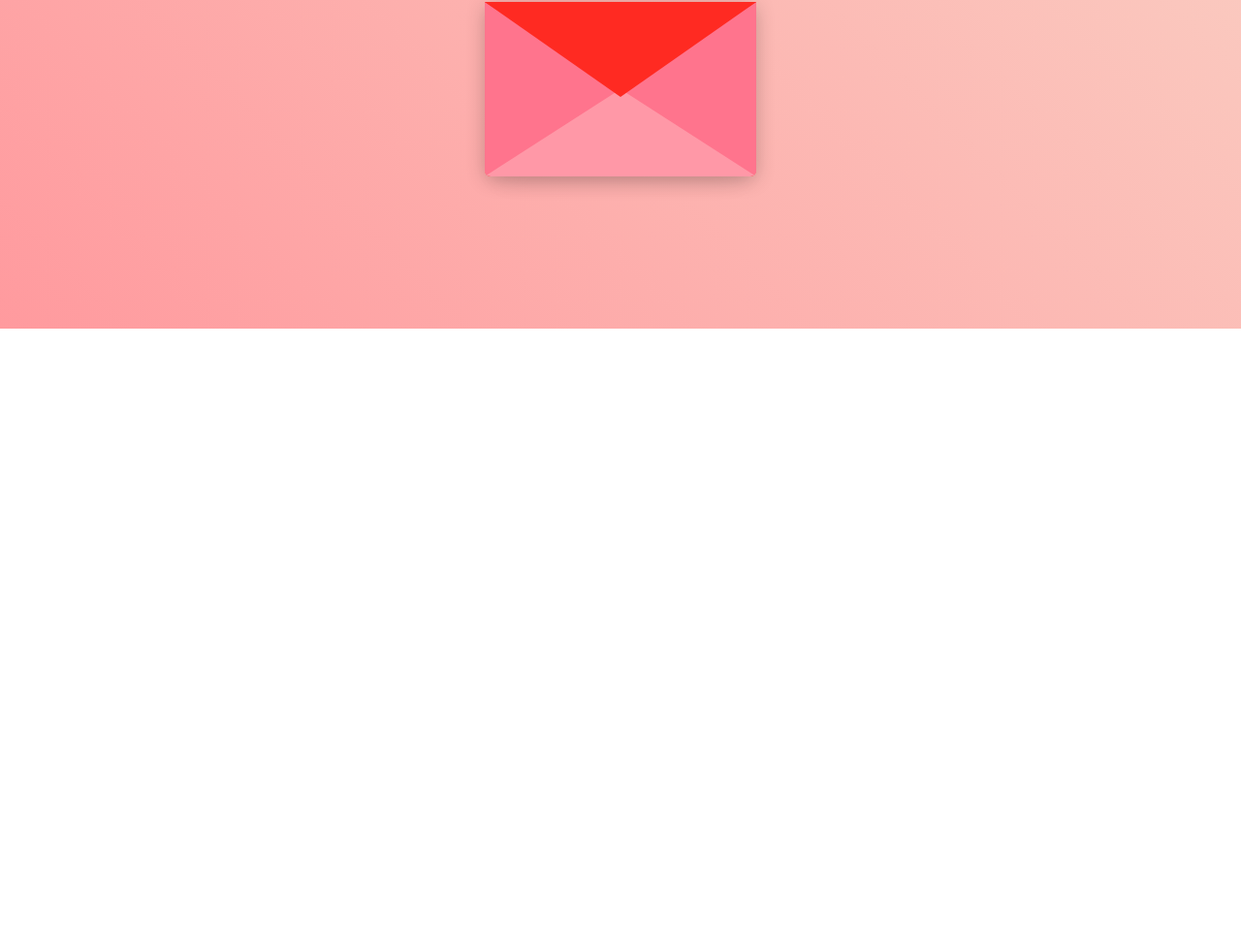
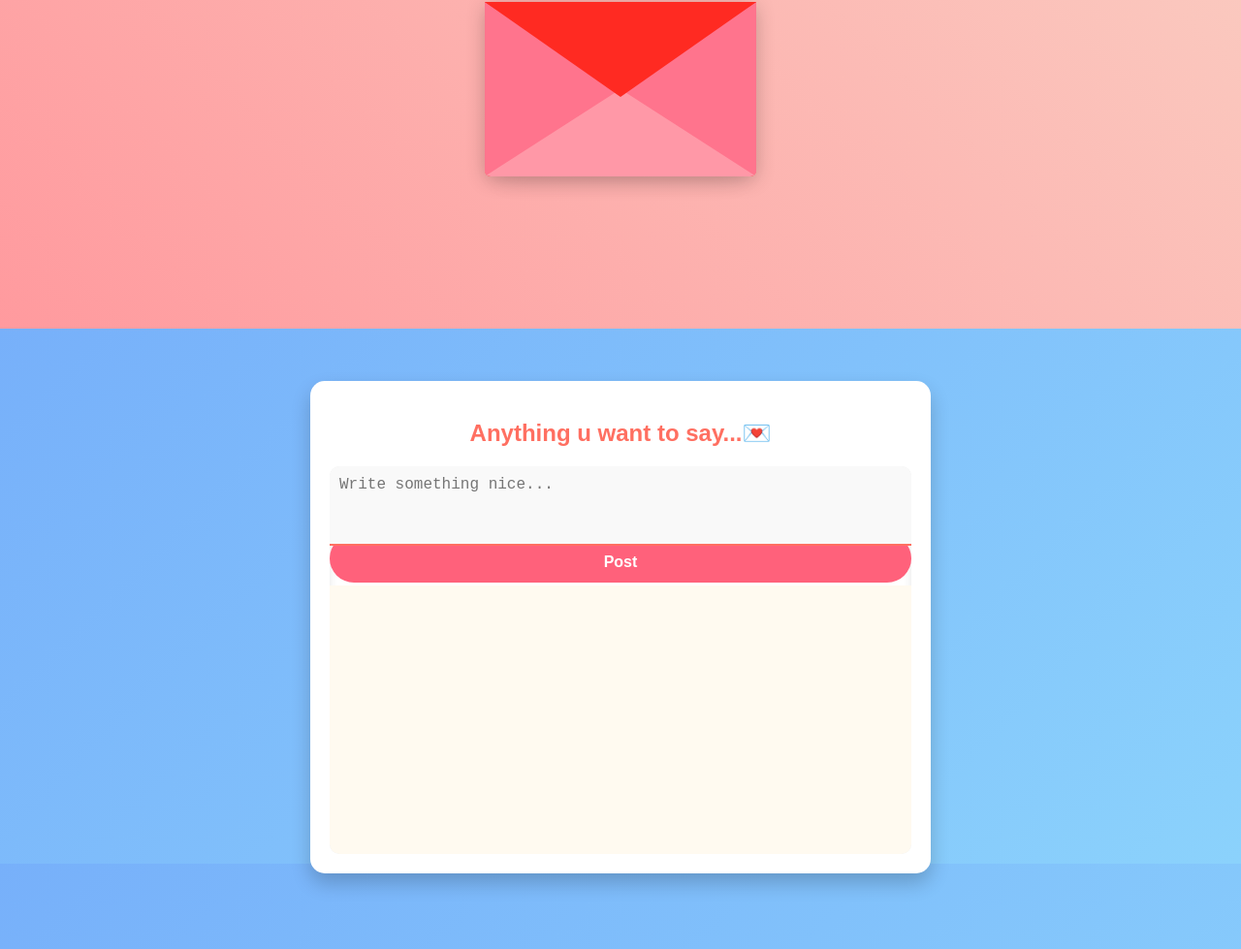
Before and after one commit to Aditya-Roy-oops/me.luvv_j, a plain HTML site: page index.html in a window 1280 px wide. Shown: the part 941-1920 px from the top of the page at 97% size. Before the commit the page ends 1280 px from the top, so only its background shows below. Drawn offline with nearby package versions, Linux system fonts and the light colour scheme.

Commit message:
Update index.html

```diff
--- a/index.html
+++ b/index.html
@@ -22,18 +22,19 @@
     </style>
 </head>
 <body>
+    <audio autoplay hidden>
+        <source src="song.mp3" type="audio/mpeg">
+        Your browser does not support the audio element.
+    </audio>
     <div class="section">
         <iframe src="flpcrd.html" title="Page 1"></iframe>
     </div>
     <div class="section">
         <iframe src="env.html" title="Page 2"></iframe>
     </div>
-<!--     <div class="section">
-        <iframe src="Comments.html" title="Page 3"></iframe>
-    </div> -->
-    <audio autoplay hidden>
-        <source src="song.mp3" type="audio/mpeg">
-        Your browser does not support the audio element.
-    </audio>
+    <div class="section">
+        <iframe src="comments.html" title="Page 3"></iframe>
+    </div>
+
 </body>
 </html>
```
